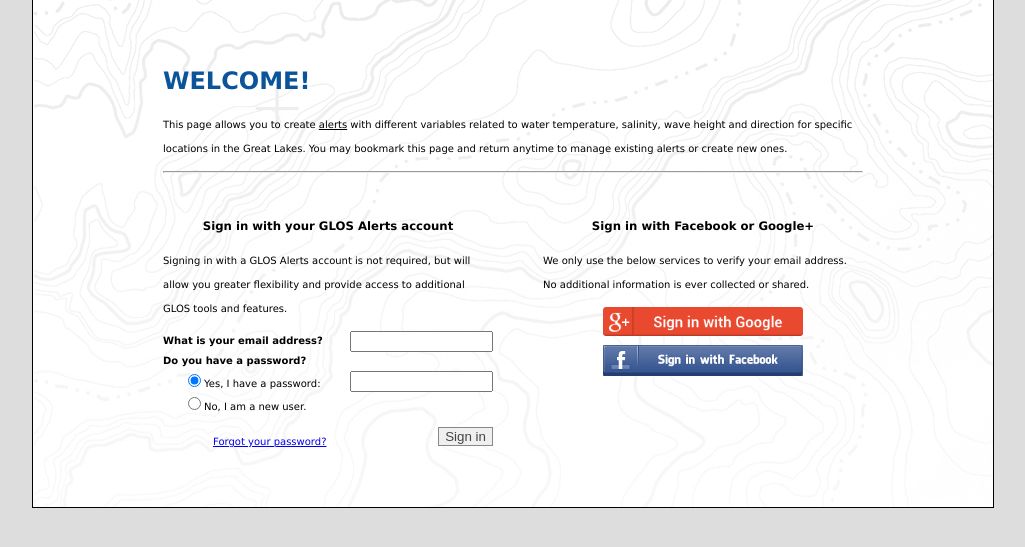
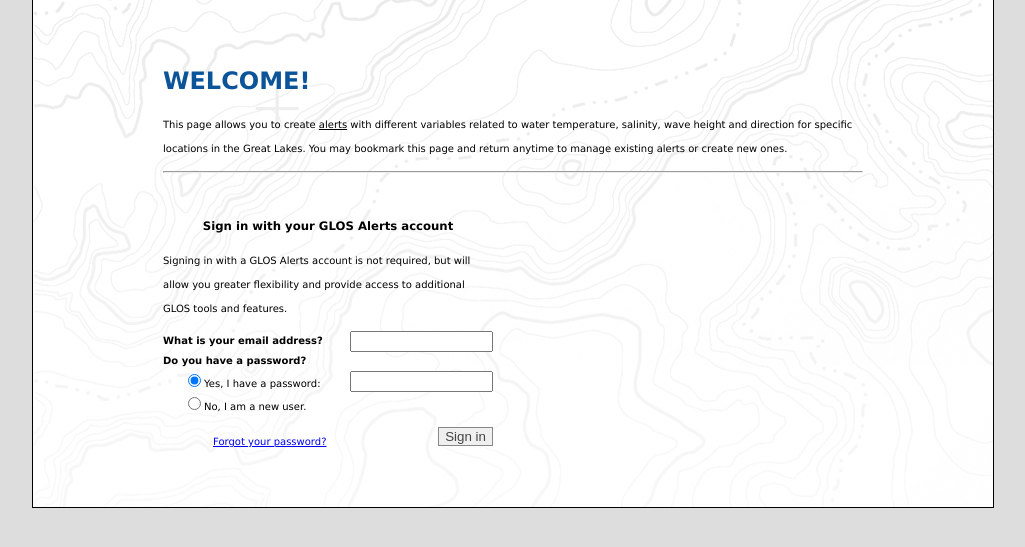
Before and after one commit to asascience-open/alerting, a Flask app: template alerting/templates/index.html in a window 1280 px wide. Shown: the part 174-721 px from the top of the page, without its empty margins (127-1152 px from the left). Run offline with Flask 2, Linux system fonts and the light colour scheme; the template is opened without the code that fills it, so the values that code supplies are empty; parts of the project's set-up code (start-up, migrations or seed data) failed here and were passed over; some libraries are stand-ins or nearby versions.

Commit message:
Got it running!

```diff
--- a/alerting/__init__.py
+++ b/alerting/__init__.py
@@ -18,29 +18,6 @@ if app.config.get('LOG_FILE') == True:
     file_handler = FileHandler('log.txt')
     file_handler.setLevel(logging.INFO)
     app.logger.addHandler(file_handler)
-
-oauth = OAuth()
-
-facebook = oauth.remote_app('facebook',
-    base_url='https://graph.facebook.com/',
-    request_token_url=None,
-    access_token_url='/oauth/access_token',
-    authorize_url='https://www.facebook.com/dialog/oauth',
-    consumer_key=app.config.get('FACEBOOK_APP_ID'),
-    consumer_secret=app.config.get('FACEBOOK_APP_SECRET'),
-    request_token_params={'scope': 'email'}
-    )
-google = oauth.remote_app('google',
-    base_url='https://www.google.com/accounts/',
-    request_token_url=None,
-    access_token_url='https://accounts.google.com/o/oauth2/token',
-    authorize_url='https://accounts.google.com/o/oauth2/auth',
-    consumer_key=app.config.get('GOOGLE_CLIENT_ID'),
-    consumer_secret=app.config.get('GOOGLE_CLIENT_SECRET'),
-    access_token_method='POST',
-    request_token_params={'response_type':'code','scope':'https://www.googleapis.com/auth/userinfo.email'},
-    access_token_params={'grant_type':'authorization_code'}
-)
 
 # Create the database connection
 db = MongoKit(app)
--- a/alerting/defaults.py
+++ b/alerting/defaults.py
@@ -8,12 +8,6 @@ WEB_PASSWORD = os.environ.get("WEB_PASSWORD")
 
 SECRET_KEY = os.environ.get('SECRET_KEY')
 
-FACEBOOK_APP_ID = os.environ.get("FACEBOOK_APP_ID")
-FACEBOOK_APP_SECRET = os.environ.get("FACEBOOK_APP_SECRET")
-
-GOOGLE_CLIENT_SECRET = os.environ.get("GOOGLE_CLIENT_SECRET")
-GOOGLE_CLIENT_ID = os.environ.get("GOOGLE_CLIENT_ID")
-
 # Email
 MAIL_SERVER = os.environ.get("MAIL_SERVER")
 MAIL_PORT = os.environ.get("MAIL_PORT")
--- a/alerting/templates/index.html
+++ b/alerting/templates/index.html
@@ -1084,20 +1084,6 @@
                 </form>
             </div>
 
-            <div class="logins" id="social_logins">
-                <h3>Sign in with Facebook or Google+</h3>
-                <p>We only use the below services to verify your email address. No additional information is ever collected or shared.</p>
-                <div id="login_buttons">
-                    <a href="{{ url_for('login_google') }}">
-                        <img src="{{ url_for('.static', filename='images/google.png') }}" />
-                    </a>
-                    <a href="{{ url_for('login_facebook') }}">
-                        <img src="{{ url_for('.static', filename='images/facebook.png') }}" />
-                    </a>
-                </div>
-                <div class="clear"></div>
-            </div>
-
             <div class="clear"></div>
 
         </div>
--- a/config.yml
+++ b/config.yml
@@ -15,10 +15,11 @@ COMMON: &common
   FACEBOOK_APP_SECRET: xxxxxxxx
   LOG_FILE: False
   MAIL_SERVER: email-smtp.us-east-1.amazonaws.com
-  MAIL_PORT: 25
-  MAIL_USERNAME: xxxxxxxx
+  MAIL_PORT: 587
+  MAIL_USE_TLS: True
   MAIL_PASSWORD: xxxxxxxx
   MAIL_SENDER: xxxxxxxx
+  MAIL_SENDER: alerts@glos.us
 
 DEVELOPMENT: &development
   <<: *common
```
Also changed, not shown: alerting/views/session.py (+1 -85 lines), README.md.
